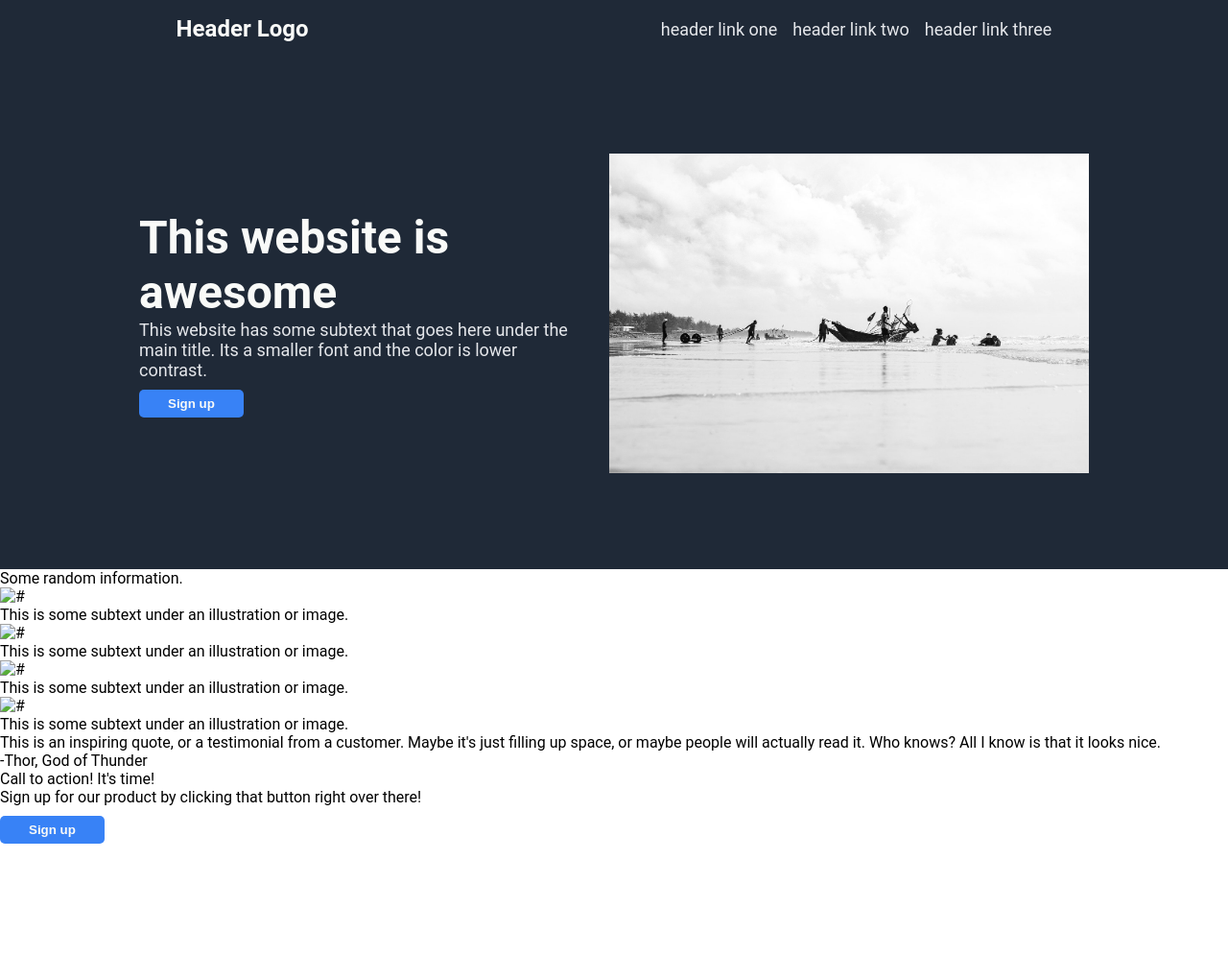
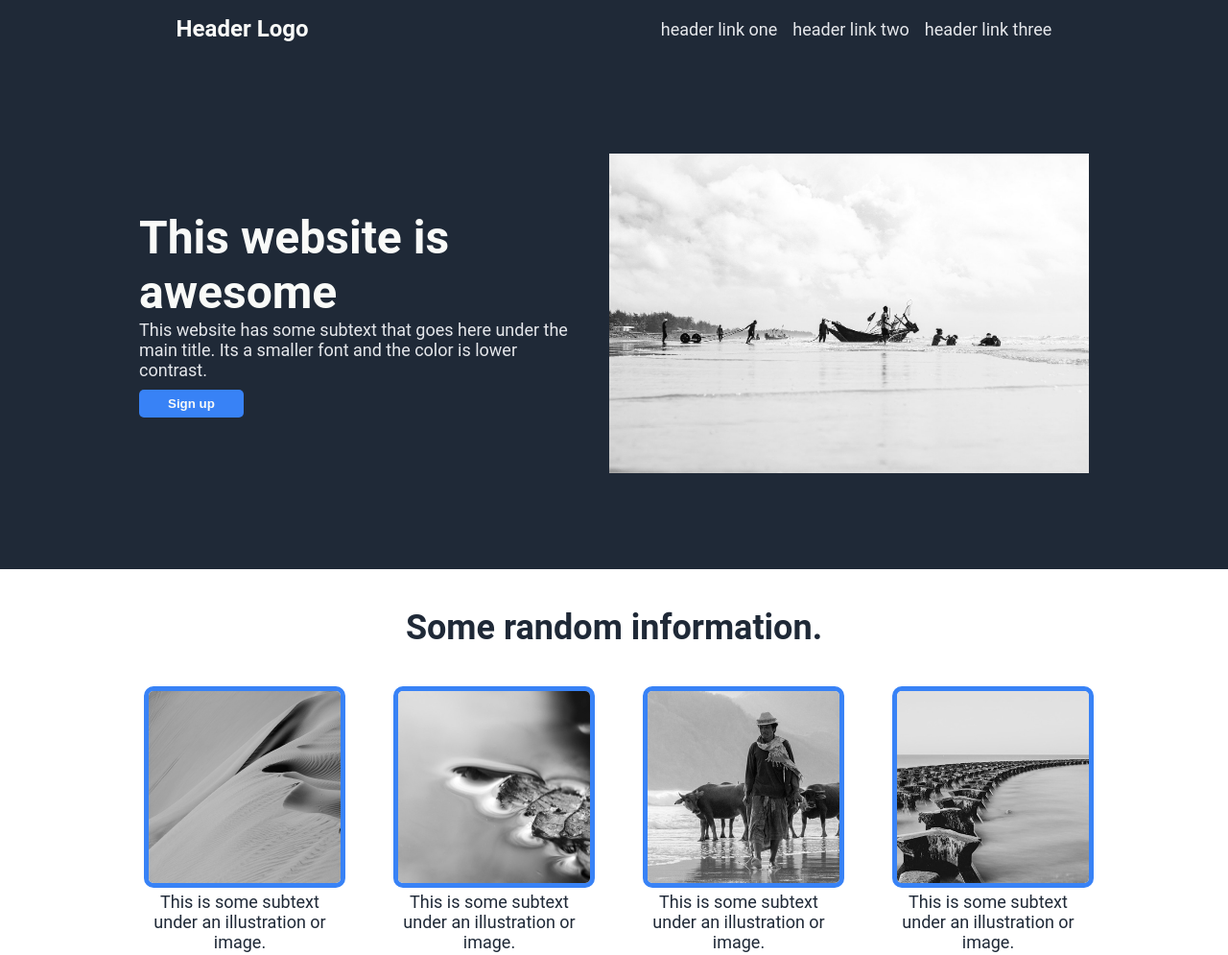
Before and after one commit to aygurs/odin-landing-page, a plain HTML site: page index.html in a window 1280 px wide. Shown: the top 995 px of the page at 96% size. Before the commit the page ends 879 px from the top, so only its background shows below. Drawn offline with Linux system fonts and the light colour scheme.

Commit message:
Complete CSS for next section and add images

```diff
--- a/index.html
+++ b/index.html
@@ -34,19 +34,19 @@
             </div>
             <div class="mid-card-container">
                 <div class="card">
-                    <img src="#" alt="#">
+                    <img src="./images/desert.jpg" alt="A black and white picture of a desert.">
                     <div class="card-text">This is some subtext under an illustration or image.</div>
                 </div>
                 <div class="card">
-                    <img src="#" alt="#">
+                    <img src="./images/leaves.jpg" alt="A black and white picture of the close up of a leaf.">
                     <div class="card-text">This is some subtext under an illustration or image.</div>
                 </div>
                 <div class="card">
-                    <img src="#" alt="#">
+                    <img src="./images/man.jpg" alt="A black and white picture of a man guiding buffalos.">
                     <div class="card-text">This is some subtext under an illustration or image.</div>
                 </div>
                 <div class="card">
-                    <img src="#" alt="#">
+                    <img src="./images/sea.jpg" alt="A black and white picture of the sea with short stone pillars in it.">
                     <div class="card-text">This is some subtext under an illustration or image.</div>
                 </div>
             </div>
--- a/style.css
+++ b/style.css
@@ -78,3 +78,40 @@ button {
     border: none;
     font-weight: bold;
 }
+
+.mid {
+    display: flex;
+    flex-direction: column;
+    padding-bottom: 150px;
+}
+
+.mid-title {
+    text-align: center;
+    padding: 40px 0;
+    margin: 0;
+    font-size: 36px;
+    color: #1F2937;
+    font-weight: bolder;
+}
+
+.mid-card-container {
+    display: flex;
+    justify-content: center;
+    gap: 60px;
+}
+
+.card {
+    width: 200px;
+}
+
+.card img {
+    width: 200px;
+    border: 5px solid #3882F6;
+    border-radius: 10px;
+}
+
+.card-text {
+    font-size: 18px;
+    color: #1F2937;
+    text-align: center;
+}
```
Also changed, not shown: images/desert.jpg (added), images/leaves.jpg (added), images/man.jpg (added), images/sea.jpg (added).
